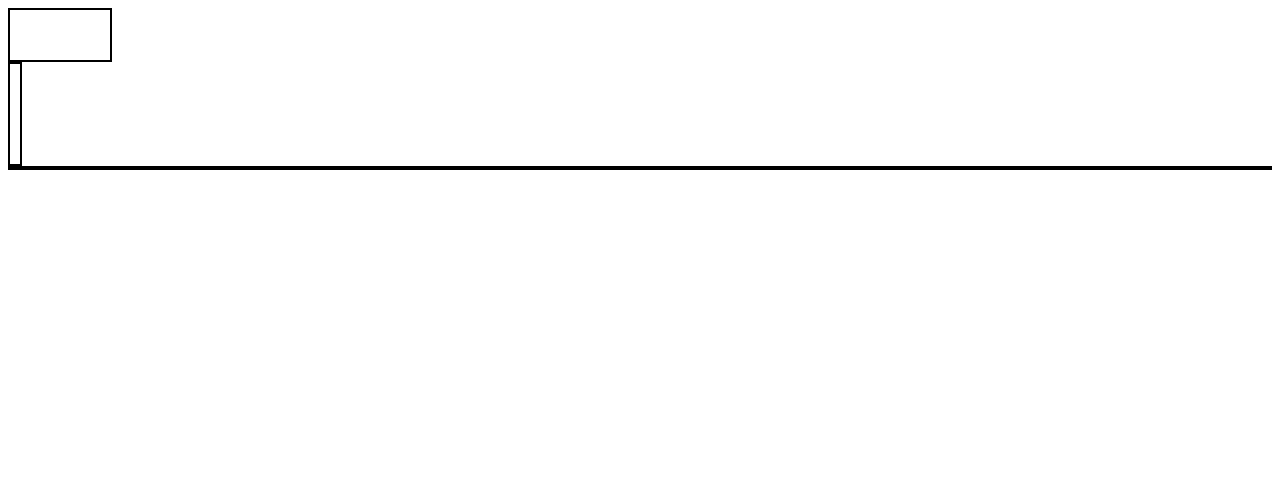
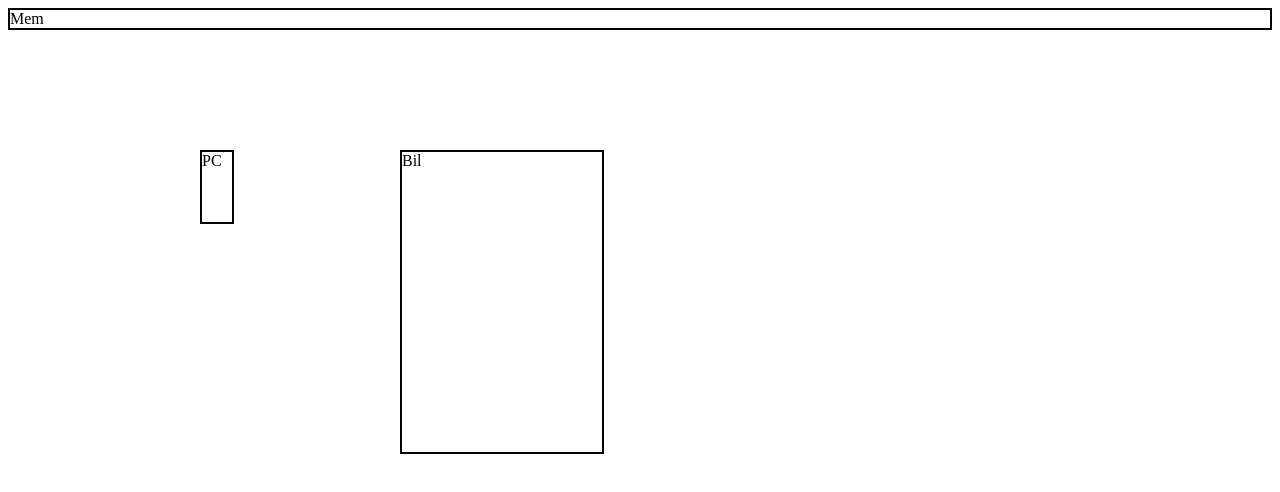
Before and after one commit to vinivid/simulacao_pipeline, a website: page public/index.html in a window 1280 px wide. Drawn offline with Linux system fonts and the light colour scheme.

Commit message:
Ideia de blocos

```diff
--- a/public/index.html
+++ b/public/index.html
@@ -6,9 +6,15 @@
     <title>Simulação de pipeline</title>
 </head>
 <body>
-    <div id="prg-counter" class="rect-box"></div>
-    <div id="bco-reg" class="rect-box"></div>
+    <div id="prg-counter" class="rect-box">
+        <div>PC</div>
+    </div>
+    <div id="bco-reg" class="rect-box">
+        <div>Bil</div>
+    </div>
     <div id="alu"></div>
-    <div id="memory" class="rect-box"></div>
+    <div id="memory" class="rect-box">
+        <div>Mem</div>
+    </div>
 </body>
 </html>
--- a/public/style.css
+++ b/public/style.css
@@ -3,11 +3,17 @@
 }
 
 #prg-counter {
-    height: 50px;
-    width: 100px;
+    position: absolute;
+    top: 150px;
+    left: 200px;
+    height: 70px;
+    width: 30px;
 }
 
 #bco-reg {
-    height: 100px;
-    width: 10px;
+    position: absolute;
+    top: 150px;
+    left: 400px;
+    height: 300px;
+    width: 200px;
 }
```
